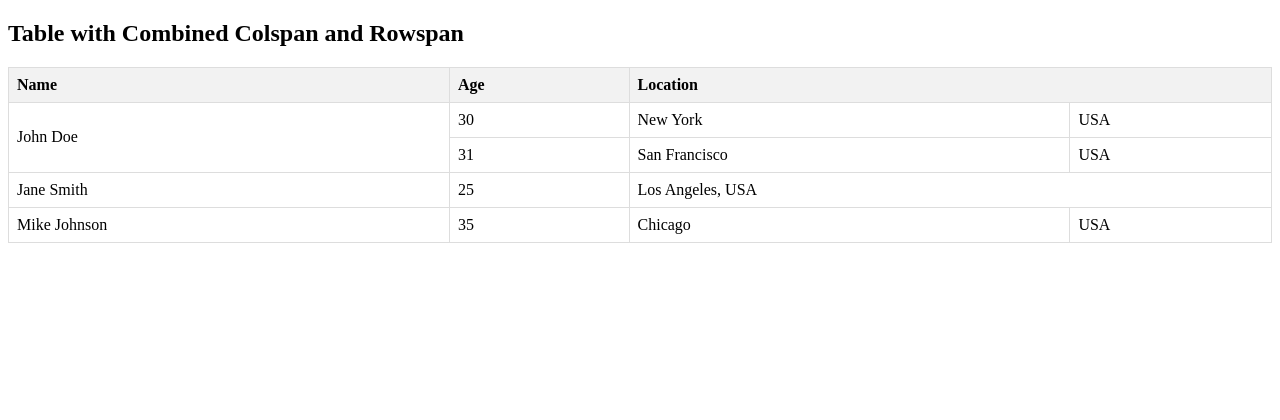
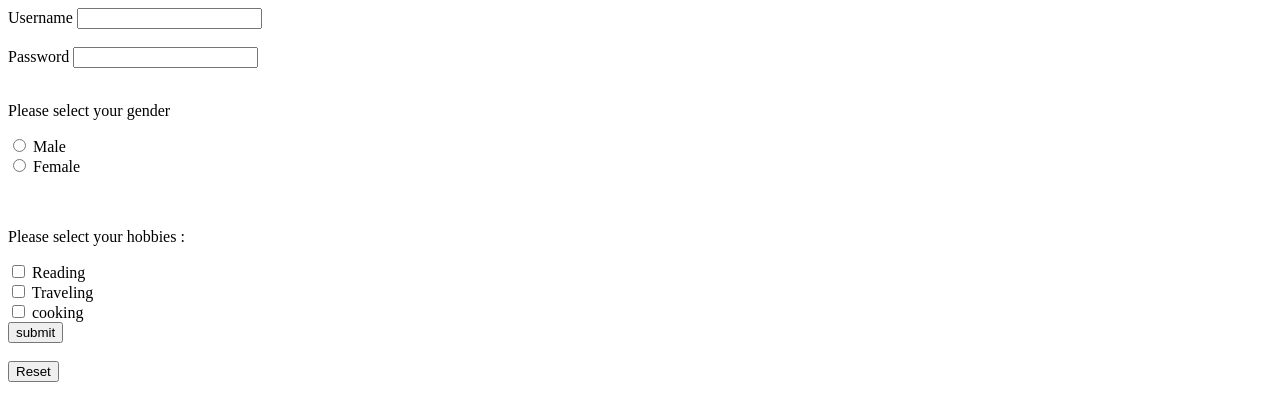
Before and after one commit to trupti-palve/text-2, a plain HTML site: page index.html in a window 1280 px wide. Drawn offline with Linux system fonts and the light colour scheme.

Commit message:
Update index.html

```diff
--- a/index.html
+++ b/index.html
@@ -3,52 +3,32 @@
 <head>
     <meta charset="UTF-8">
     <meta name="viewport" content="width=device-width, initial-scale=1.0">
-    <title>Table</title>
+    <title>Form</title>
 </head>
 <body>
-    <style>
-        table {
-        width: 100%;
-        border-collapse: collapse;
-        }
-        th, td {
-        border: 1px solid #ddd;
-        padding: 8px;
-        text-align: left;
-        }
-        th {
-        background-color: #f2f2f2;
-        }
-        </style>
-        <h2>Table with Combined Colspan and Rowspan</h2>
-        <table>
-        <tr>
-        <th>Name</th>
-        <th>Age</th>
-        <th colspan="2">Location</th>
-        </tr>
-        <tr>
-        <td rowspan="2">John Doe</td>
-        <td>30</td>
-        <td>New York</td>
-        <td>USA</td>
-        </tr>
-        <tr>
-        <td>31</td>
-        <td>San Francisco</td>
-        <td>USA</td>
-    </tr>
-    <tr>
-    <td>Jane Smith</td>
-    <td>25</td>
-    <td colspan="2">Los Angeles, USA</td>
-    </tr>
-    <tr>
-    <td>Mike Johnson</td>
-    <td>35</td>
-    <td>Chicago</td>
-    <td>USA</td>
-    </tr>
-    </table>
+    <form action="/submit-form" method="post">
+        <label for="username">Username</label>
+        <input type="text" id="username" name="username"><br>
+        <br>
+        <label for="password">Password</label>
+        <input type="password" id="password" name="password"><br>
+        <br>
+     <p>Please select your gender</p>
+     <input type="radio" id="male" name="gender" value="male">
+     <label for="male">Male</label><br>
+     <input type="radio" id="female" name="gender" value="female">
+     <label for="female">Female</label><br>
+     <br><br>
+     <p>Please select your hobbies :</p>
+     <input type="checkbox" id="hobby1" name="hobbies" value="reading">
+     <label for="hobby1">Reading</label><br>
+     <input type="checkbox" id="hobby2" name="hobbies" value="traveling">
+     <label for="hobby2">Traveling</label><br>
+     <input type="checkbox" id="hobby3" name="hobbies" value="cooking">
+     <label for="hobby3">cooking</label><br>
+     <input type="submit" value="submit"><br>
+     <br>
+     <input type="reset" value="Reset"><br>
+    </form>
 </body>
 </html>
```
